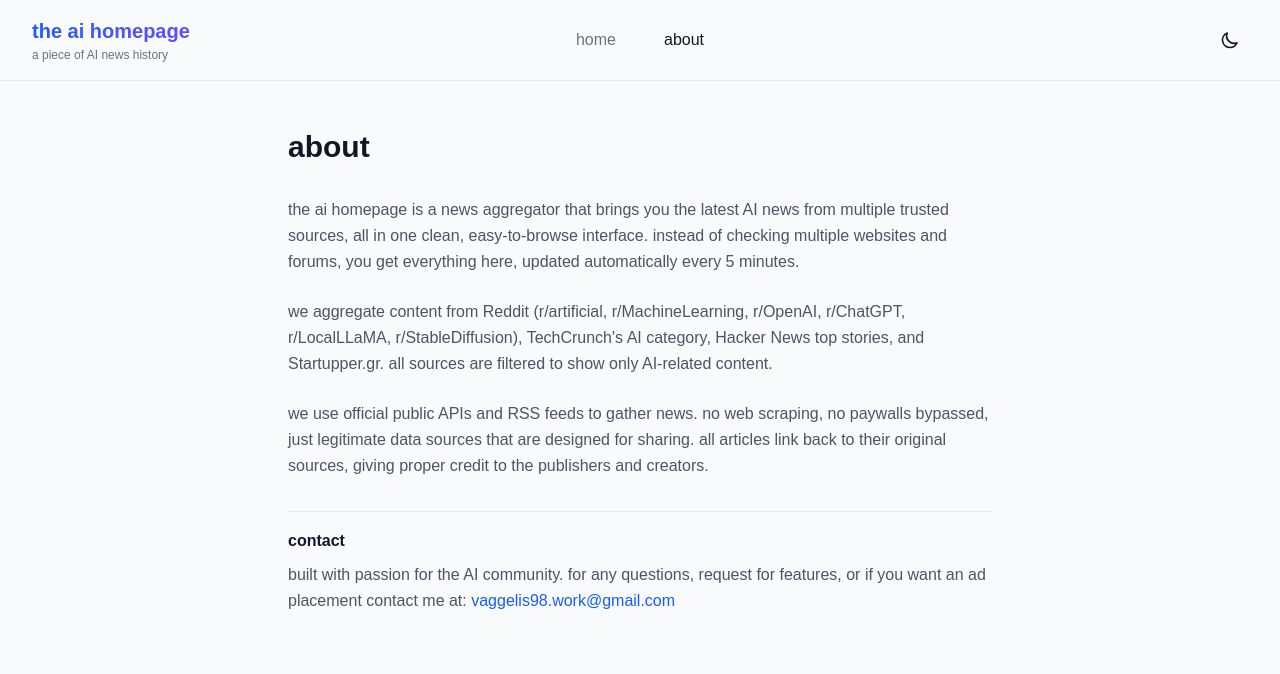
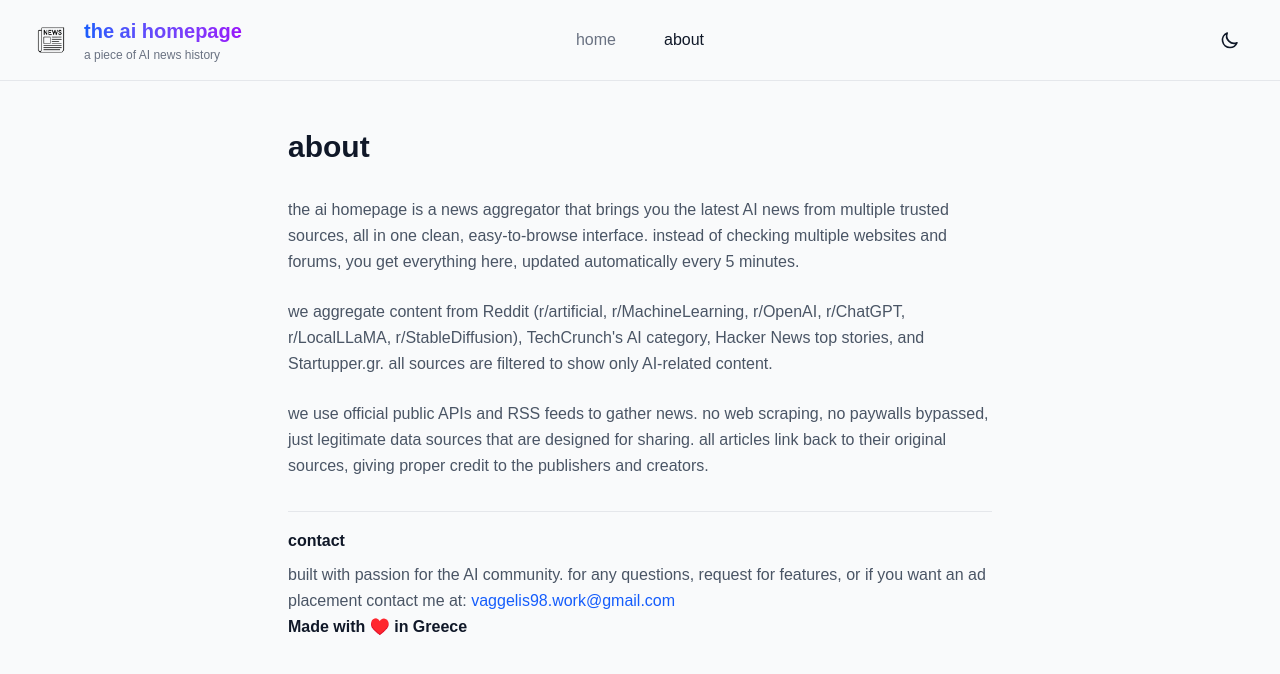
Before and after one commit to evangelosmeklis/theaihomepage, a Next.js app: page /about in a window 1280 px wide. Shown: the top 674 px of the page. Built offline with nearby package versions, Linux system fonts and the light colour scheme.

Commit message:
add logos, ready to host

```diff
--- a/app/about/page.tsx
+++ b/app/about/page.tsx
@@ -39,6 +39,9 @@ export default function About() {
                 vaggelis98.work@gmail.com
               </a>
             </p>
+
+
+            <p className="font-semibold text-gray-900 dark:text-gray-100 mb-2">Made with ♥️ in Greece</p>
           </div>
         </div>
       </main>
--- a/app/layout.tsx
+++ b/app/layout.tsx
@@ -10,6 +10,9 @@ const inter = Inter({
 export const metadata: Metadata = {
   title: "The AI Homepage - Your Daily AI News Aggregator",
   description: "Stay updated with the latest AI news from Reddit, TechCrunch, Hacker News, and Startupper.gr. All in one place.",
+  icons: {
+    icon: '/logo-2.ico',
+  },
 };
 
 export default function RootLayout({
--- a/components/Navigation.tsx
+++ b/components/Navigation.tsx
@@ -14,12 +14,15 @@ export function Navigation() {
         <div className="flex items-center justify-between h-20">
           {/* Logo */}
           <div className="flex-1">
-            <Link href="/" className="block hover:scale-105 transition-transform duration-300">
-              <div className="text-xl font-bold bg-gradient-to-r from-blue-600 to-purple-600 bg-clip-text text-transparent">
-                the ai homepage
-              </div>
-              <div className="text-xs text-gray-500 dark:text-gray-400 mt-0.5">
-                a piece of AI news history
+            <Link href="/" className="flex items-center gap-3 hover:scale-105 transition-transform duration-300">
+              <img src="/logo.png" alt="Logo" className="w-10 h-10" />
+              <div>
+                <div className="text-xl font-bold bg-gradient-to-r from-blue-600 to-purple-600 bg-clip-text text-transparent">
+                  the ai homepage
+                </div>
+                <div className="text-xs text-gray-500 dark:text-gray-400 mt-0.5">
+                  a piece of AI news history
+                </div>
               </div>
             </Link>
           </div>
```
Also changed, not shown: public/logo.png (added), 1 other file (tests, documents, lock files or other folders).
